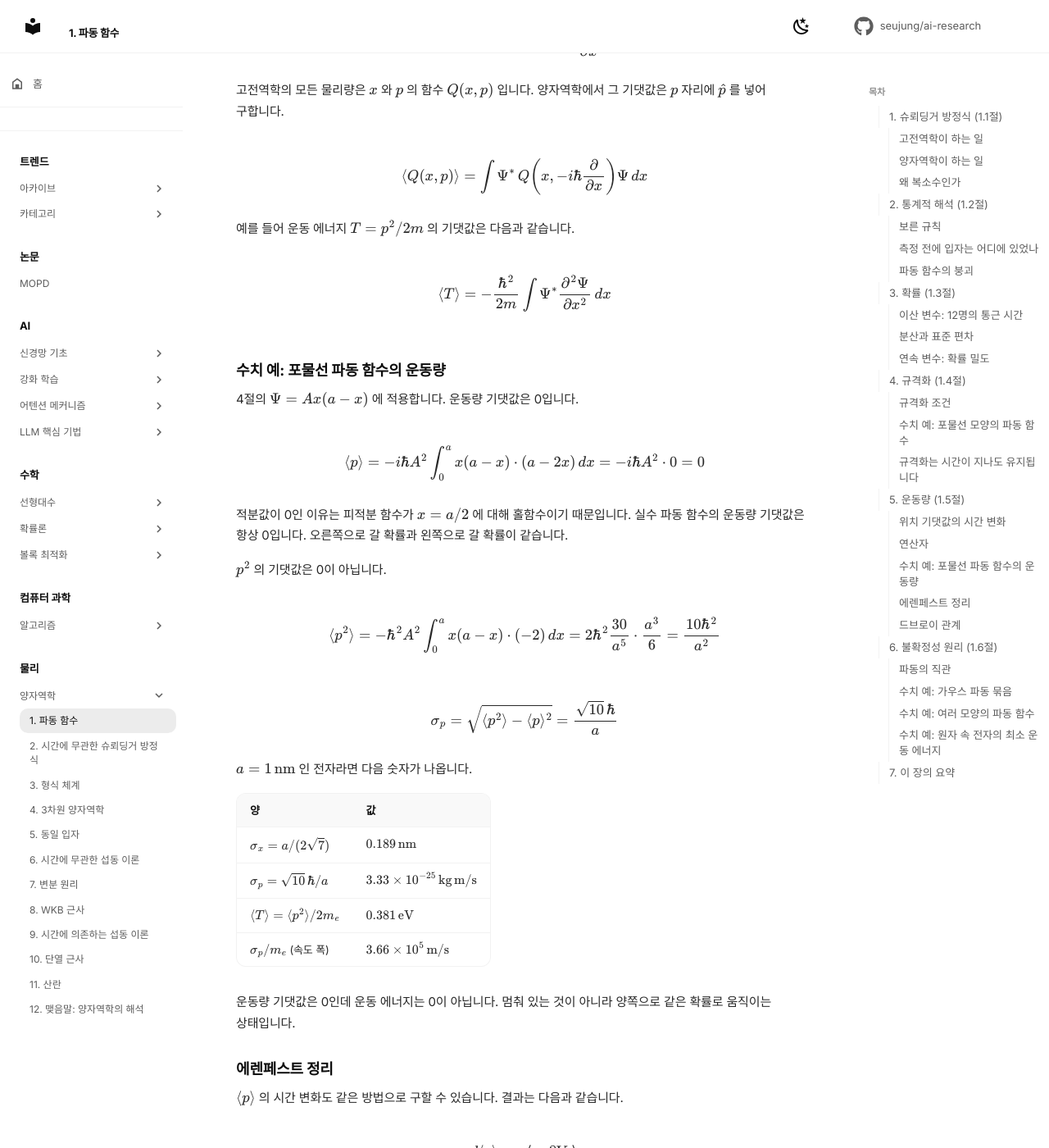
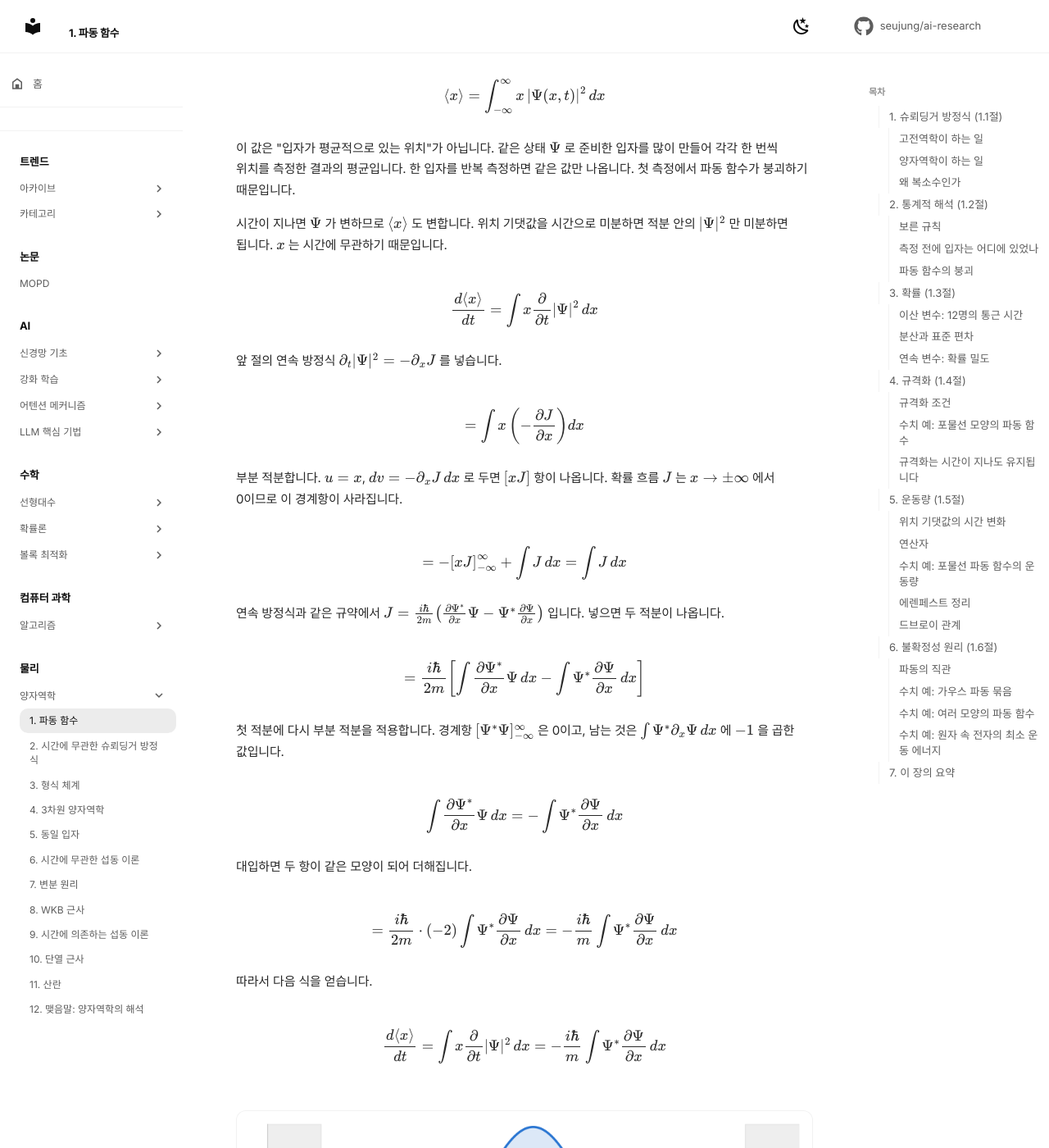
Before and after one commit to seujung/ai-research, an MkDocs documentation site: the page built from docs/physics/quantum-mechanics/01-wave-function.md, in a window 1280 px wide and 1400 px high, scrolled down 9345 px. Shown: the whole window at 82% size. Built offline with MkDocs 1.6.1 and Material for MkDocs 9.7.7, drawn with Linux system fonts in a browser that asks for light colours; comment, search, counter and statistics services are not loaded; some of the changed text lies outside the part shown.

Commit message:
Expand derivations in quantum mechanics chapter 1
Fill in the skipped algebra for normalization, expectations, the
reverse product rule, and the Ehrenfest position formula. Add a figure
showing the probability current and the vanishing boundary term.

Co-Authored-By: Claude Code <noreply@anthropic.com>

```diff
--- a/docs/physics/quantum-mechanics/01-wave-function.md
+++ b/docs/physics/quantum-mechanics/01-wave-function.md
@@ -236,7 +236,20 @@ $$
 \Psi(x, 0) = \begin{cases} A\,x(a - x) & 0 \le x \le a \\ 0 & \text{그 밖} \end{cases}
 $$
 
-규격화 상수를 구합니다.
+규격화 상수를 구합니다. 먼저 $x^2(a-x)^2$ 를 전개합니다.
+
+$$
+x^2(a-x)^2 = x^2(a^2 - 2ax + x^2) = a^2 x^2 - 2a x^3 + x^4
+$$
+
+항마다 적분합니다. $\int_0^a x^n dx = a^{n+1}/(n+1)$ 에 $n = 2, 3, 4$ 를 넣으면 $a^3/3$, $a^4/4$, $a^5/5$ 입니다.
+
+$$
+\int_0^a x^2 (a - x)^2 \, dx = a^2 \cdot \frac{a^3}{3} - 2a \cdot \frac{a^4}{4} + \frac{a^5}{5}
+= a^5\left(\frac{1}{3} - \frac{1}{2} + \frac{1}{5}\right) = \frac{a^5}{30}
+$$
+
+따라서 규격화 조건은 다음과 같습니다.
 
 $$
 \int_0^a A^2 x^2 (a - x)^2 \, dx = A^2 \left( \frac{a^5}{3} - \frac{2a^5}{4} + \frac{a^5}{5} \right) = A^2 \frac{a^5}{30} = 1
@@ -253,9 +266,24 @@ $$
 </figure>
 
 이제 기댓값을 구합니다. 대칭이므로 $\langle x \rangle = a/2$ 입니다. 직접 적분해도 같습니다.
+적분할 때는 $x$ 를 한 번 더 곱한 뒤 전개합니다.
+
+$$
+x \cdot x^2(a-x)^2 = a^2 x^3 - 2a x^4 + x^5
+\quad \Rightarrow \quad
+\int_0^a = \frac{a^6}{4} - \frac{2a^6}{5} + \frac{a^6}{6} = \frac{a^6}{60}
+$$
 
 $$
 \langle x \rangle = \frac{30}{a^5} \int_0^a x \cdot x^2 (a-x)^2 \, dx = \frac{30}{a^5} \cdot \frac{a^6}{60} = \frac{a}{2}
+$$
+
+$x^2$ 은 같은 방식으로 거듭제곱이 하나 더 올라갑니다.
+
+$$
+x^2 \cdot x^2(a-x)^2 = a^2 x^4 - 2a x^5 + x^6
+\quad \Rightarrow \quad
+\int_0^a = \frac{a^7}{5} - \frac{2a^7}{6} + \frac{a^7}{7} = \frac{a^7}{105}
 $$
 
 $$
@@ -298,6 +326,21 @@ $$
 $$
 
 $V$ 가 실수이므로 퍼텐셜 항은 서로 지워집니다. 남는 항은 전미분 꼴로 묶입니다.
+묶이는 이유는 곱의 미분 규칙입니다. 괄호 안을 $x$ 로 미분해 봅니다.
+
+$$
+\frac{\partial}{\partial x}\left(\Psi^* \frac{\partial \Psi}{\partial x} - \frac{\partial \Psi^*}{\partial x}\Psi\right)
+= \frac{\partial \Psi^*}{\partial x}\frac{\partial \Psi}{\partial x} + \Psi^* \frac{\partial^2 \Psi}{\partial x^2}
+- \frac{\partial^2 \Psi^*}{\partial x^2}\Psi - \frac{\partial \Psi^*}{\partial x}\frac{\partial \Psi}{\partial x}
+$$
+
+첫 항과 넷째 항이 같은 값이라 지워집니다. 가운데 두 항만 남습니다.
+
+$$
+= \Psi^* \frac{\partial^2 \Psi}{\partial x^2} - \frac{\partial^2 \Psi^*}{\partial x^2}\Psi
+$$
+
+이 결과를 식 (위)의 오른쪽 변과 맞춥니다. 두 식이 같으므로 다음이 성립합니다.
 
 $$
 \frac{\partial}{\partial t} |\Psi|^2 = \frac{i\hbar}{2m} \left( \Psi^* \frac{\partial^2 \Psi}{\partial x^2} - \frac{\partial^2 \Psi^*}{\partial x^2} \Psi \right)
@@ -330,12 +373,60 @@ $$
 이 값은 "입자가 평균적으로 있는 위치"가 아닙니다. 같은 상태 $\Psi$ 로 준비한 입자를 많이 만들어 각각 한 번씩 위치를 측정한 결과의 평균입니다.
 한 입자를 반복 측정하면 같은 값만 나옵니다. 첫 측정에서 파동 함수가 붕괴하기 때문입니다.
 
-시간이 지나면 $\Psi$ 가 변하므로 $\langle x \rangle$ 도 변합니다. 앞 절의 연속 방정식에 부분 적분을 두 번 적용하면 다음 식이 나옵니다.
+시간이 지나면 $\Psi$ 가 변하므로 $\langle x \rangle$ 도 변합니다.
+위치 기댓값을 시간으로 미분하면 적분 안의 $|\Psi|^2$ 만 미분하면 됩니다. $x$ 는 시간에 무관하기 때문입니다.
+
+$$
+\frac{d \langle x \rangle}{dt} = \int x \frac{\partial}{\partial t} |\Psi|^2 \, dx
+$$
+
+앞 절의 연속 방정식 $\partial_t |\Psi|^2 = -\partial_x J$ 를 넣습니다.
+
+$$
+= \int x \left(-\frac{\partial J}{\partial x}\right) dx
+$$
+
+부분 적분합니다. $u = x$, $dv = -\partial_x J\, dx$ 로 두면 $[xJ]$ 항이 나옵니다. 확률 흐름 $J$ 는 $x \to \pm\infty$ 에서 0이므로 이 경계항이 사라집니다.
+
+$$
+= -\left[xJ\right]_{-\infty}^{\infty} + \int J \, dx = \int J \, dx
+$$
+
+연속 방정식과 같은 규약에서 $J = \frac{i\hbar}{2m}\left(\frac{\partial \Psi^*}{\partial x}\Psi - \Psi^* \frac{\partial \Psi}{\partial x}\right)$ 입니다. 넣으면 두 적분이 나옵니다.
+
+$$
+= \frac{i\hbar}{2m}\left[\int \frac{\partial \Psi^*}{\partial x}\Psi \, dx - \int \Psi^* \frac{\partial \Psi}{\partial x} \, dx\right]
+$$
+
+첫 적분에 다시 부분 적분을 적용합니다. 경계항 $[\Psi^*\Psi]_{-\infty}^{\infty}$ 은 0이고, 남는 것은 $\int \Psi^* \partial_x \Psi \, dx$ 에 $-1$ 을 곱한 값입니다.
+
+$$
+\int \frac{\partial \Psi^*}{\partial x}\Psi \, dx = -\int \Psi^* \frac{\partial \Psi}{\partial x} \, dx
+$$
+
+대입하면 두 항이 같은 모양이 되어 더해집니다.
+
+$$
+= \frac{i\hbar}{2m} \cdot \left(-2\right)\int \Psi^* \frac{\partial \Psi}{\partial x} \, dx
+= -\frac{i\hbar}{m} \int \Psi^* \frac{\partial \Psi}{\partial x} \, dx
+$$
+
+따라서 다음 식을 얻습니다.
 
 $$
 \frac{d \langle x \rangle}{dt} = \int x \frac{\partial}{\partial t} |\Psi|^2 \, dx
 = -\frac{i\hbar}{m} \int \Psi^* \frac{\partial \Psi}{\partial x} \, dx
 $$
+
+<figure markdown>
+![확률 흐름과 부분 적분의 경계항](images/01-probability-current.png)
+<figcaption markdown>
+<span class="fig-title"><b>Figure 4.</b> 확률 흐름 $J$ 와 위치 기댓값의 시간 변화</span>
+
+주황 화살표가 확률이 흐르는 방향입니다. 위치 기댓값의 변화율은 이 흐름을 공간 전체에서 더한 값 $\int J\,dx$ 입니다.
+부분 적분에서 생기는 경계항 $[xJ]$ 는 회색 영역처럼 $J$ 가 0으로 가는 먼 곳에서 사라집니다. 적분은 $J$ 만의 식으로 정리됩니다.
+</figcaption>
+</figure>
 
 이 값을 **속도의 기댓값** $\langle v \rangle$ 로 해석합니다. 운동량 기댓값은 질량을 곱한 값입니다.
 
@@ -371,6 +462,14 @@ $$
 \langle T \rangle = -\frac{\hbar^2}{2m} \int \Psi^* \frac{\partial^2 \Psi}{\partial x^2} \, dx
 $$
 
+이 식은 부분 적분으로 다른 꼴로도 쓸 수 있습니다. $\Psi^* \Psi'' = \partial_x(\Psi^*\Psi') - (\Psi^*)'\Psi'$ 이고, 경계항 $[\Psi^*\Psi']$ 은 0입니다.
+
+$$
+\langle T \rangle = \frac{\hbar^2}{2m} \int \left|\frac{\partial \Psi}{\partial x}\right|^2 dx
+$$
+
+이 꼴은 기울기의 제곱을 적분하므로 항상 0 이상입니다. 운동 에너지가 음수일 수 없다는 사실이 식에 드러납니다.
+
 ### 수치 예: 포물선 파동 함수의 운동량
 
 4절의 $\Psi = A x(a-x)$ 에 적용합니다. 운동량 기댓값은 0입니다.
@@ -382,7 +481,7 @@ $$
 적분값이 0인 이유는 피적분 함수가 $x = a/2$ 에 대해 홀함수이기 때문입니다.
 실수 파동 함수의 운동량 기댓값은 항상 0입니다. 오른쪽으로 갈 확률과 왼쪽으로 갈 확률이 같습니다.
 
-$p^2$ 의 기댓값은 0이 아닙니다.
+$p^2$ 의 기댓값은 0이 아닙니다. $\Psi = Ax(a-x)$ 를 두 번 미분하면 상수만 남습니다. $\frac{d^2}{dx^2}[x(a-x)] = -2$ 이고, $\int_0^a x(a-x)dx = a^2/2 - a^2/3 = a^3/6$ 입니다.
 
 $$
 \langle p^2 \rangle = -\hbar^2 A^2 \int_0^a x(a-x) \cdot (-2) \, dx = 2\hbar^2 \frac{30}{a^5} \cdot \frac{a^3}{6} = \frac{10 \hbar^2}{a^2}
@@ -405,11 +504,19 @@ $a = 1\,\mathrm{nm}$ 인 전자라면 다음 숫자가 나옵니다.
 
 ### 에렌페스트 정리
 
-$\langle p \rangle$ 의 시간 변화도 같은 방법으로 구할 수 있습니다. 결과는 다음과 같습니다.
+$\langle p \rangle$ 의 시간 변화도 같은 방법으로 구합니다. $\langle p \rangle = \int \Psi^*(-i\hbar\partial_x)\Psi\,dx$ 를 시간으로 미분합니다.
+
+$$
+\frac{d\langle p\rangle}{dt} = -i\hbar\int\left(\frac{\partial \Psi^*}{\partial t}\frac{\partial \Psi}{\partial x} + \Psi^*\frac{\partial^2 \Psi}{\partial t\,\partial x}\right)dx
+$$
+
+시간 미분과 공간 미분은 순서를 바꿀 수 있습니다. 슈뢰딩거 방정식으로 두 시간 미분을 바꿔 넣고 부분 적분하면, 퍼텐셜이 들어 있는 항만 남습니다.
 
 $$
 \frac{d \langle p \rangle}{dt} = \left\langle -\frac{\partial V}{\partial x} \right\rangle
 $$
+
+이 유도는 항이 많아 생략했습니다. 결과의 뜻은 분명합니다. 운동량 기댓값의 변화율은 힘의 기댓값입니다.
 
 $d\langle x \rangle / dt = \langle p \rangle / m$ 과 합치면 기댓값이 뉴턴 법칙을 따른다는 **에렌페스트 정리**(Ehrenfest's theorem)입니다.
 양자역학은 고전역학을 버린 것이 아니라 평균 수준에서 포함합니다.
@@ -421,7 +528,7 @@ $d\langle x \rangle / dt = \langle p \rangle / m$ 과 합치면 기댓값이 뉴
 <figure markdown>
 ![조화 퍼텐셜 속 가우스 묶음의 위치와 운동량 기댓값](images/01-ehrenfest.png)
 <figcaption markdown>
-<span class="fig-title"><b>Figure 4.</b> 에렌페스트 정리의 수치 확인</span>
+<span class="fig-title"><b>Figure 5.</b> 에렌페스트 정리의 수치 확인</span>
 
 파란 실선은 슈뢰딩거 방정식을 크랭크-니콜슨 방법으로 푼 뒤 구한 $\langle x \rangle(t)$ 와 $\langle p \rangle(t)$ 입니다. 빨간 점선은 같은 초기 조건의 고전 궤도입니다.
 두 주기 동안 최대 차이는 0.008로, 격자 간격에서 오는 수치 오차입니다. 규격화 적분의 변동은 $10^{-13}$ 이하입니다.
@@ -462,7 +569,7 @@ $$
 <figure markdown>
 ![좁은 파동 묶음과 넓은 파동 묶음](images/01-packet-width.png)
 <figcaption markdown>
-<span class="fig-title"><b>Figure 5.</b> 파동 묶음의 폭과 파장의 선명도</span>
+<span class="fig-title"><b>Figure 6.</b> 파동 묶음의 폭과 파장의 선명도</span>
 
 왼쪽은 포락선(빨간 점선)이 좁아 위치는 분명하지만 안에 진동이 두 번도 안 들어가 파장이 불분명합니다. 오른쪽은 진동이 여러 번 들어가 파장이 분명하지만 위치는 넓게 퍼져 있습니다.
 </figcaption>
@@ -485,7 +592,7 @@ $$
 <figure markdown>
 ![가우스 파동 묶음의 위치 분포와 운동량 분포](images/01-gaussian-xp.png)
 <figcaption markdown>
-<span class="fig-title"><b>Figure 6.</b> 가우스 파동 묶음: $\sigma_x$ 가 작아지면 $\sigma_p$ 가 커집니다</span>
+<span class="fig-title"><b>Figure 7.</b> 가우스 파동 묶음: $\sigma_x$ 가 작아지면 $\sigma_p$ 가 커집니다</span>
 
 같은 색이 같은 상태입니다. 위치 분포가 좁은 파란 상태는 운동량 분포가 가장 넓습니다. 세 상태 모두 $\sigma_x \sigma_p = \hbar/2$ 입니다.
 </figcaption>
```
Also changed, not shown: docs/physics/quantum-mechanics/images/01-probability-current.png (added).
